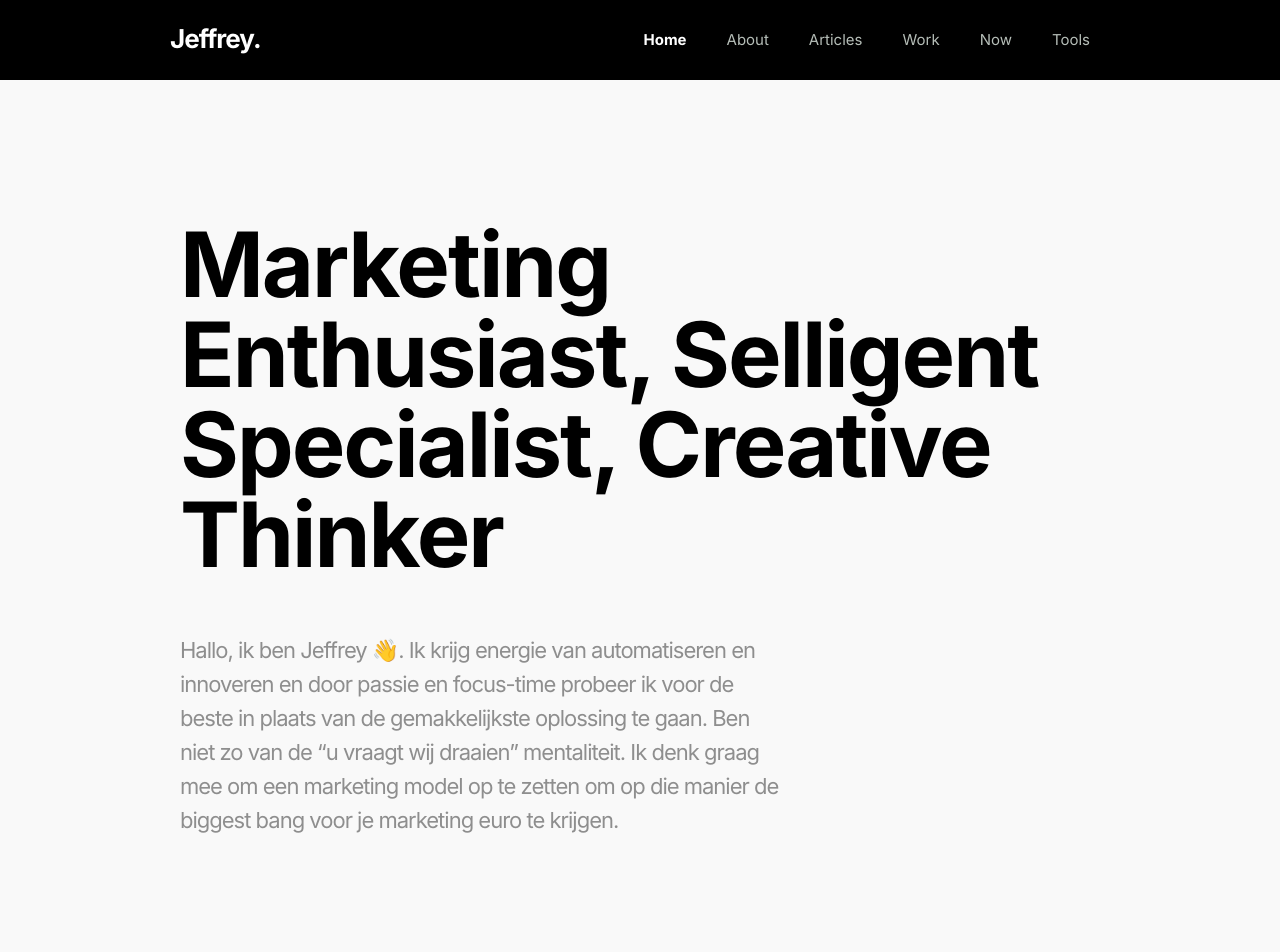
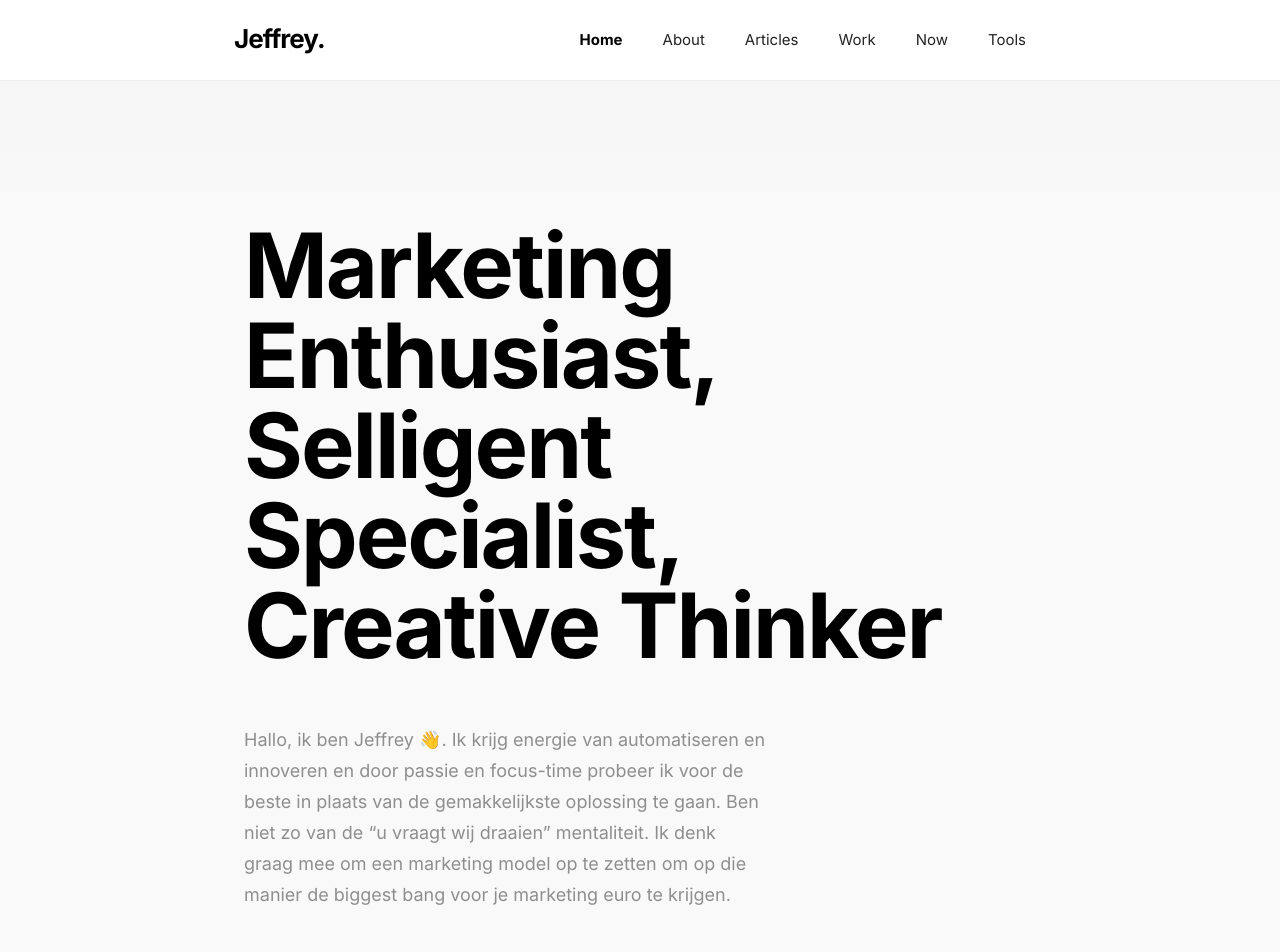
Before and after one commit to jeffrey-over/jeffrey-over.github.io, a Jekyll site: the page built from index.html, in a window 1280 px wide. Shown: the top 952 px of the page. Built offline with Jekyll 4.4.1, drawn with Linux system fonts in a browser that asks for light colours; nearby versions of some CDN libraries; some web fonts are replaced; library files that are not in the unit come from our copies; comment, search, counter and statistics services are not loaded.

Commit message:
REDESIGN

```diff
--- a/_sass/base/_variables.scss
+++ b/_sass/base/_variables.scss
@@ -12,7 +12,7 @@
 $base-color: #E5E5E5;
 $secondary-color:#4E5851;
 $accent-color: #4E5851;
-$background-color: #f9f9f9;
+$background-color: #F9F9F9;
 $background-color-secondary: hsl(0,0%,87%);
 $font-color: rgb(142,142,142);
 $font-color-secondary: hsl(0,0%,87%);
@@ -143,21 +143,21 @@
 
 // Navigation
 $navigation-height: 80px;
-$navigation-background-color: transparent;
+$navigation-background-color: #ffffff;
 $navigation-mobile-background-color: transparent;
 $navigation-padding-mobile: 0;
 $navigation-padding-desktop: 0;
-$navigation-font-color: #ffffff;
+$navigation-font-color: #000000;
 $navigation-link-color: hsl(131, 6%, 73%);
 $navigation-mobile-link-color :hsl(131, 6%, 73%);
 $navigation-link-hover-color:hsl(131, 6%, 73%);
 $navigation-link-padding: 0 0 3px 0;
 $navigation-mobile-link-padding: 0 40px;
 $navigation-font-size: 1.5rem;
-$navigation-heading-font-color: #ffffff;
+$navigation-heading-font-color: #000000;
 $navigation-line-height: $navigation-height;
 $navigation-mobile-nav-hover-color: $background-color-secondary;
-$logo-font-color: #ffffff;
+$logo-font-color: #000000;
 $logo-font-size: 26px;
 
 // Footer
--- a/_sass/components/_base.scss
+++ b/_sass/components/_base.scss
@@ -20,8 +20,9 @@
 body {
   background-color: $background-color;
   font-family: $font-family;
-  font-size: $font-size-small;
-  line-height: $line-height;
+  font-size: 18px;
+    line-height: 31px;
+    letter-spacing: 0;
   color: $font-color;
   -webkit-font-smoothing: antialiased;
   font-kerning: normal;
@@ -30,7 +31,7 @@
   -webkit-font-feature-settings: "kern", "liga", "clig", "calt";
   font-feature-settings: "kern", "liga", "clig", "calt";
   text-rendering: geometricPrecision;
-  letter-spacing: -1px;
+  //letter-spacing: -1px;
 }
 
 
@@ -60,7 +61,7 @@
     }
     @include breakpoint-desktop-up {
         .container {
-            max-width: 75%;
+            max-width: 65%;
         }
     }
     @include breakpoint-widescreen-up {
--- a/_sass/components/_typography.scss
+++ b/_sass/components/_typography.scss
@@ -7,7 +7,7 @@
     color: $heading-font-color;
 	font-weight: $heading-font-weight;
     line-height: $heading-line-height;
-    letter-spacing: $heading-letter-spacing;
+    //letter-spacing: $heading-letter-spacing;
 
 }
 
@@ -30,10 +30,10 @@
 
     font-weight: 700;
     margin: 0;
-    font-size: 70px;
+    //font-size: 70px;
     letter-spacing: -2.5px;
     font-family: -apple-system,BlinkMacSystemFont,Roboto,Helvetica Neue,Helvetica,Arial,sans-serif;
-    line-height: 70px;
+   // line-height: 70px;
     margin-bottom: 20px;
   }
 
@@ -105,7 +105,7 @@
     //font-family: 'Merriweather', sans-serif;
     //letter-spacing: 0.1px;
     //font-weight: 300;
-    font-size: 2.2rem;
-
-    line-height: 3.4rem;
+    font-size: 18px;
+    line-height: 31px;
+    letter-spacing: 0;
 }
--- a/_sass/sections/_intro.scss
+++ b/_sass/sections/_intro.scss
@@ -17,6 +17,11 @@
     //background-image: linear-gradient(150deg,rgba(48,60,236,.88) 0,#00ece7 100%);
     //background-size: cover;
     //color: rgba(255, 255, 255, 0.7);
+   // height: 70vh;
+    //min-height: 400px;
+    border-top: 1px solid #efefef;
+    background: #F9F9F9;
+    background-image: linear-gradient(0deg, transparent 85%, rgba(0, 0, 0, 0.01) 100%) !important;
 }
 
 
--- a/_sass/sections/_navigation_options.scss
+++ b/_sass/sections/_navigation_options.scss
@@ -24,13 +24,13 @@
 
 
 .navigation-logo {
-    background: #000000;
+   background: #ffffff;
     //border-bottom: 1px solid #262626;
  //border-bottom: 2px solid #efefef;
 // border-top: 5px solid $accent-color;
  //padding-top: 40px;
  //color: $nav-font-color;
- //box-shadow: 0 0 20px rgba(0,0,0,.05);
+ box-shadow: 0 0 20px rgba(0,0,0,.05);
 animation: .55s fade-in-up-lg ease-out;
 
 
--- a/css/custom.css
+++ b/css/custom.css
@@ -69,13 +69,13 @@
 }
 
 nav ul li a, nav ul li a:visited {
-    color: #b6beb8 !important;
+    color: #222 !important;
 }
 
 
 @media only screen and (min-width: 800px) {
     nav ul li a.active {
-        color: #fff !important;
+        color: #000 !important;
     }
 
 
```
